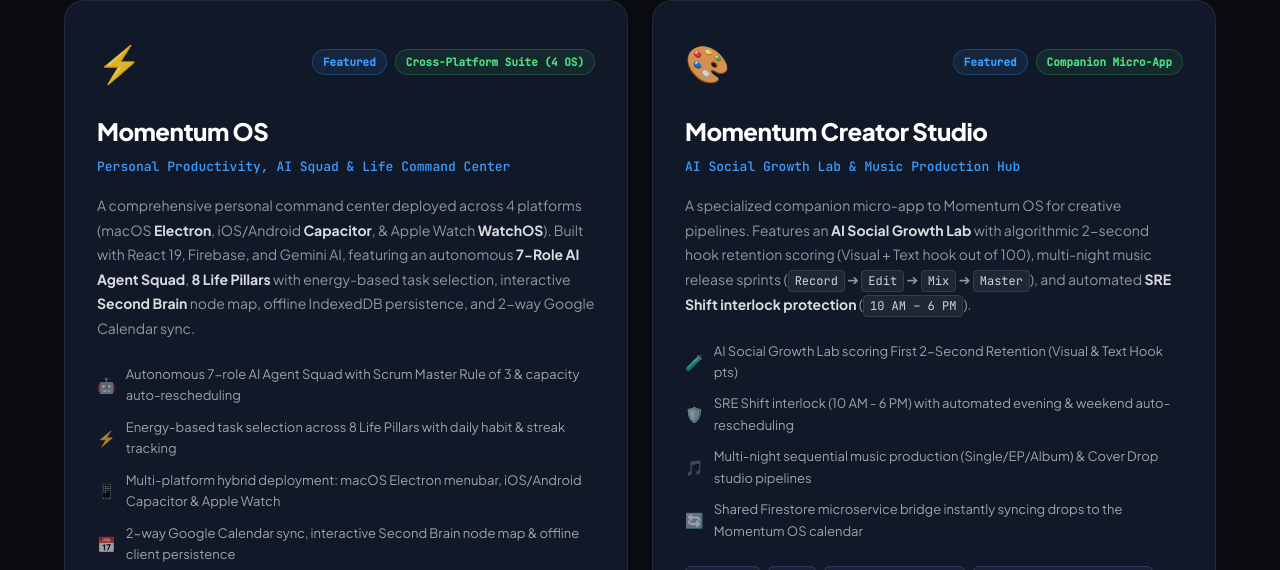
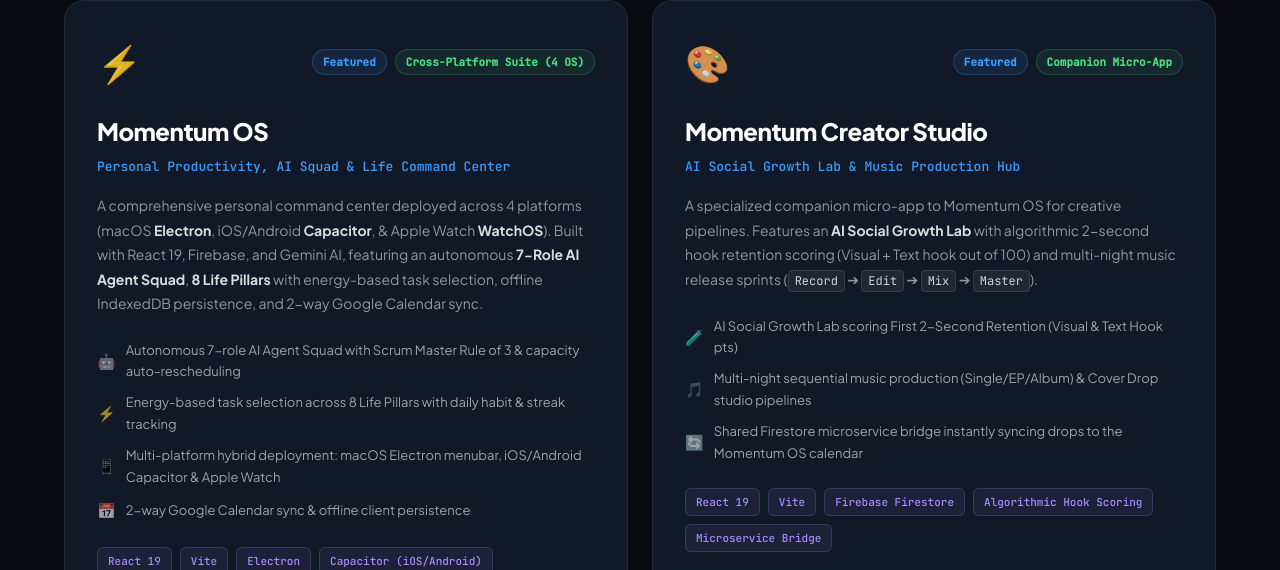
Before and after one commit to kayecristine/portfolio, a plain HTML site: page index.html in a window 1280 px wide. Shown: the part 4219-4789 px from the top of the page. Drawn offline with Linux system fonts and the light colour scheme.

Commit message:
refactor: remove Second Brain from Momentum OS and SRE Shift interlock from Creator Studio

```diff
--- a/index.html
+++ b/index.html
@@ -374,7 +374,7 @@
           </div>
           <h3 class="project-name">Momentum OS</h3>
           <p class="project-tagline">Personal Productivity, AI Squad & Life Command Center</p>
-          <p class="project-desc">A comprehensive personal command center deployed across 4 platforms (macOS <strong>Electron</strong>, iOS/Android <strong>Capacitor</strong>, & Apple Watch <strong>WatchOS</strong>). Built with React 19, Firebase, and Gemini AI, featuring an autonomous <strong>7-Role AI Agent Squad</strong>, <strong>8 Life Pillars</strong> with energy-based task selection, interactive <strong>Second Brain</strong> node map, offline IndexedDB persistence, and 2-way Google Calendar sync.</p>
+          <p class="project-desc">A comprehensive personal command center deployed across 4 platforms (macOS <strong>Electron</strong>, iOS/Android <strong>Capacitor</strong>, & Apple Watch <strong>WatchOS</strong>). Built with React 19, Firebase, and Gemini AI, featuring an autonomous <strong>7-Role AI Agent Squad</strong>, <strong>8 Life Pillars</strong> with energy-based task selection, offline IndexedDB persistence, and 2-way Google Calendar sync.</p>
           <div class="project-highlights">
             <div class="highlight">
               <span class="highlight-icon">🤖</span>
@@ -390,7 +390,7 @@
             </div>
             <div class="highlight">
               <span class="highlight-icon">📅</span>
-              <span>2-way Google Calendar sync, interactive Second Brain node map & offline client persistence</span>
+              <span>2-way Google Calendar sync & offline client persistence</span>
             </div>
           </div>
           <div class="project-stack">
@@ -423,15 +423,11 @@
           </div>
           <h3 class="project-name">Momentum Creator Studio</h3>
           <p class="project-tagline">AI Social Growth Lab & Music Production Hub</p>
-          <p class="project-desc">A specialized companion micro-app to Momentum OS for creative pipelines. Features an <strong>AI Social Growth Lab</strong> with algorithmic 2-second hook retention scoring (Visual + Text hook out of 100), multi-night music release sprints (<code>Record</code> ➔ <code>Edit</code> ➔ <code>Mix</code> ➔ <code>Master</code>), and automated <strong>SRE Shift interlock protection</strong> (<code>10 AM – 6 PM</code>).</p>
+          <p class="project-desc">A specialized companion micro-app to Momentum OS for creative pipelines. Features an <strong>AI Social Growth Lab</strong> with algorithmic 2-second hook retention scoring (Visual + Text hook out of 100) and multi-night music release sprints (<code>Record</code> ➔ <code>Edit</code> ➔ <code>Mix</code> ➔ <code>Master</code>).</p>
           <div class="project-highlights">
             <div class="highlight">
               <span class="highlight-icon">🧪</span>
               <span>AI Social Growth Lab scoring First 2-Second Retention (Visual & Text Hook pts)</span>
-            </div>
-            <div class="highlight">
-              <span class="highlight-icon">🛡️</span>
-              <span>SRE Shift interlock (10 AM - 6 PM) with automated evening & weekend auto-rescheduling</span>
             </div>
             <div class="highlight">
               <span class="highlight-icon">🎵</span>
```
Also changed, not shown: 2 other files.
